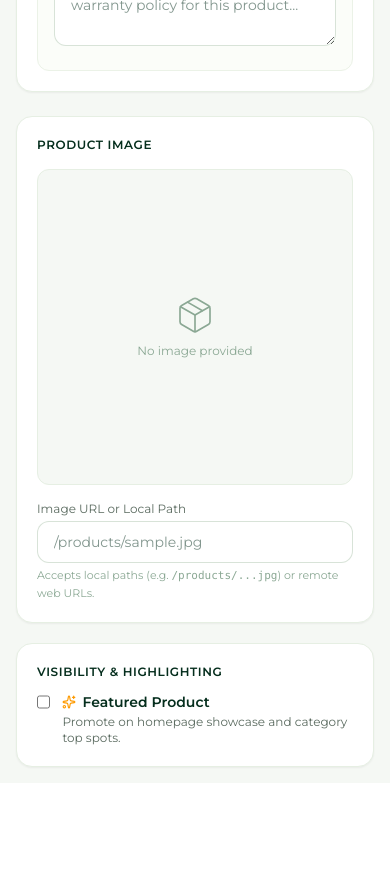
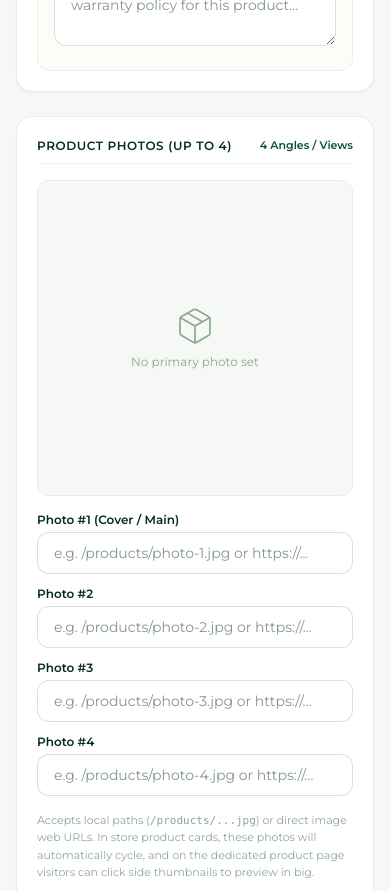
Before and after one commit to krishnendupdinesh/uppiliees-ecom, a Next.js app: page /admin/products/new in a window 390 px wide. Shown: the part 1640-2531 px from the top of the page. Before the commit the page ends 2423 px from the top, so only its background shows below. Built offline with nearby package versions, Linux system fonts and the light colour scheme; no server answers.

Commit message:
feat(products): support up to 4 photos per product with auto-changing card slideshow and interactive side-thumbnail gallery on product detail page

```diff
--- a/app/api/products/[id]/route.ts
+++ b/app/api/products/[id]/route.ts
@@ -24,6 +24,7 @@ export async function PUT(req: NextRequest, { params }: { params: Promise<{ id:
       mrp: body.mrp,
       stock: body.stock,
       image: body.image,
+      images: body.images,
       description: body.description,
       featured: body.featured,
       benefits: body.benefits,
--- a/app/api/products/route.ts
+++ b/app/api/products/route.ts
@@ -21,6 +21,7 @@ export async function POST(req: NextRequest) {
       mrp: body.mrp,
       stock: body.stock,
       image: body.image,
+      images: body.images,
       description: body.description,
       featured: body.featured,
       benefits: body.benefits,
--- a/app/products/[slug]/page.tsx
+++ b/app/products/[slug]/page.tsx
@@ -5,6 +5,7 @@ import { notFound } from "next/navigation";
 import ProductActions from "@/components/ProductActions";
 import ProductCard from "@/components/ProductCard";
 import ProductImage from "@/components/ProductImage";
+import ProductGallery from "@/components/ProductGallery";
 import ProductTabs, { type ProductTab } from "@/components/ProductTabs";
 import WishlistButton from "@/components/WishlistButton";
 
@@ -645,6 +646,11 @@ export default async function ProductPage({ params }: { params: Params }) {
     },
   ];
 
+  // Merge multiple images from custom details if available
+  if (customDetails?.images && Array.isArray(customDetails.images)) {
+    (product as any).images = customDetails.images;
+  }
+
   return (
     <div className="min-h-screen bg-white text-gray-900 pb-20 sm:pb-8">
       <main className="max-w-7xl mx-auto px-4 sm:px-6 py-8">
@@ -663,35 +669,13 @@ export default async function ProductPage({ params }: { params: Params }) {
 
         {/* Main Product */}
         <section className="grid gap-8 lg:grid-cols-2 lg:gap-12">
-          {/* Image */}
+          {/* Gallery with Small Side Images & Big Preview */}
           <div className="relative h-fit">
-            <div className="relative overflow-hidden rounded-xl border border-gray-200 bg-gray-50">
-              <ProductImage product={product} />
-
-              {discount > 0 && (
-                <span className="absolute top-4 left-4 bg-[#C7E900] text-[#063D27] font-bold text-sm px-3 py-2 rounded">
-                  {discount}% OFF
-                </span>
-              )}
-
-              <div className="absolute top-4 right-4 z-10">
-                <WishlistButton
-                  item={{
-                    id: product.id,
-                    name: product.name,
-                    description: product.description,
-                    price: product.price,
-                    originalPrice:
-                      product.mrp > product.price ? product.mrp : undefined,
-                    image:
-                      (product as any).image || `/products/${product.slug}.jpg`,
-                    alt: product.name,
-                    href: productHref(collection, product),
-                  }}
-                  size={24}
-                />
-              </div>
-            </div>
+            <ProductGallery
+              product={product}
+              discount={discount}
+              wishlistHref={productHref(collection, product)}
+            />
           </div>
 
           {/* Product Information */}
--- /dev/null
+++ b/components/ProductGallery.tsx
@@ -0,0 +1,112 @@
+"use client";
+
+import { useState } from "react";
+import Image from "next/image";
+import WishlistButton from "@/components/WishlistButton";
+import type { Product } from "@/data/products";
+
+type Props = {
+  product: Product & { images?: string[]; image?: string };
+  discount?: number;
+  wishlistHref: string;
+};
+
+export default function ProductGallery({ product, discount = 0, wishlistHref }: Props) {
+  const defaultMain = (product as any).image || `/products/${product.slug}.jpg`;
+
+  // Extract up to 4 images
+  const rawList: string[] = Array.isArray((product as any).images) && (product as any).images.length > 0
+    ? (product as any).images
+    : [defaultMain];
+
+  const validImages = rawList.filter(Boolean).slice(0, 4);
+  const images = validImages.length > 0 ? validImages : [defaultMain];
+
+  const [selectedIdx, setSelectedIdx] = useState(0);
+  const [failedImgs, setFailedImgs] = useState<Record<number, boolean>>({});
+
+  const currentImage = images[selectedIdx] || defaultMain;
+  const isFailed = failedImgs[selectedIdx];
+
+  const wishlistItem = {
+    id: product.id,
+    name: product.name,
+    description: product.description,
+    price: product.price,
+    originalPrice: product.mrp > product.price ? product.mrp : undefined,
+    image: currentImage,
+    alt: product.name,
+    href: wishlistHref,
+  };
+
+  return (
+    <div className="flex flex-col-reverse sm:flex-row gap-4 items-start">
+      {/* Side Thumbnails (small on side on tablet/desktop, horizontal below on small screens) */}
+      {images.length > 1 && (
+        <div className="flex sm:flex-col gap-2.5 overflow-x-auto sm:overflow-visible pb-1 sm:pb-0 w-full sm:w-20 shrink-0">
+          {images.map((img, idx) => {
+            const isSelected = idx === selectedIdx;
+            const thumbFailed = failedImgs[idx];
+
+            return (
+              <button
+                key={idx}
+                type="button"
+                onClick={() => setSelectedIdx(idx)}
+                className={`relative h-18 w-18 sm:h-20 sm:w-20 shrink-0 overflow-hidden rounded-xl border-2 transition-all cursor-pointer ${
+                  isSelected
+                    ? "border-[#07552F] ring-2 ring-[#07552F]/20 shadow-xs scale-102"
+                    : "border-gray-200 hover:border-gray-400 opacity-75 hover:opacity-100"
+                }`}
+                title={`View image ${idx + 1}`}
+              >
+                {thumbFailed ? (
+                  <div className="flex h-full w-full items-center justify-center bg-[#F4F8F1] text-[11px] font-semibold text-[#07552F]">
+                    #{idx + 1}
+                  </div>
+                ) : (
+                  <img
+                    src={img}
+                    alt={`${product.name} thumb ${idx + 1}`}
+                    onError={() => setFailedImgs((m) => ({ ...m, [idx]: true }))}
+                    className="h-full w-full object-cover"
+                  />
+                )}
+              </button>
+            );
+          })}
+        </div>
+      )}
+
+      {/* Main Big Image Preview */}
+      <div className="relative flex-1 w-full overflow-hidden rounded-2xl border border-gray-200 bg-gray-50 aspect-square flex items-center justify-center shadow-xs">
+        {isFailed ? (
+          <div className="flex flex-col items-center justify-center p-6 text-center">
+            <span className="text-base font-semibold text-[#07552F]">{product.name}</span>
+            <span className="text-xs text-gray-400 mt-1">Image #{selectedIdx + 1}</span>
+          </div>
+        ) : (
+          <img
+            key={currentImage}
+            src={currentImage}
+            alt={product.name}
+            onError={() => setFailedImgs((m) => ({ ...m, [selectedIdx]: true }))}
+            className="w-full h-full object-cover transition-opacity duration-300"
+          />
+        )}
+
+        {/* Discount Badge */}
+        {discount > 0 && (
+          <span className="absolute top-4 left-4 bg-[#C7E900] text-[#063D27] font-bold text-sm px-3 py-1.5 rounded-lg shadow-2xs">
+            {discount}% OFF
+          </span>
+        )}
+
+        {/* Wishlist Button */}
+        <div className="absolute top-4 right-4 z-10">
+          <WishlistButton item={wishlistItem} size={24} />
+        </div>
+      </div>
+    </div>
+  );
+}
--- a/components/ProductImage.tsx
+++ b/components/ProductImage.tsx
@@ -1,24 +1,70 @@
 "use client";
 
-import { useState } from "react";
+import { useEffect, useState } from "react";
 import type { Product } from "@/data/products";
 
-/* Shows the product name on a soft green box if the image is missing */
-export default function ProductImage({ product }: { product: Product }) {
-  const [failed, setFailed] = useState(false);
-  const src = (product as any).image || `/products/${product.slug}.jpg`;
+export default function ProductImage({
+  product,
+  autoChange = true,
+}: {
+  product: Product & { images?: string[]; image?: string };
+  autoChange?: boolean;
+}) {
+  const [failed, setFailed] = useState<Record<number, boolean>>({});
+  const [activeIdx, setActiveIdx] = useState(0);
+
+  // Gather up to 4 images
+  const defaultMain = (product as any).image || `/products/${product.slug}.jpg`;
+  const rawList: string[] = Array.isArray((product as any).images) && (product as any).images.length > 0
+    ? (product as any).images
+    : [defaultMain];
+
+  // Filter empty and take up to 4
+  const validImages = rawList.filter(Boolean).slice(0, 4);
+  const images = validImages.length > 0 ? validImages : [defaultMain];
+
+  // Auto-changing slideshow for Product Card when there are multiple photos
+  useEffect(() => {
+    if (!autoChange || images.length <= 1) return;
+
+    const timer = setInterval(() => {
+      setActiveIdx((prev) => (prev + 1) % images.length);
+    }, 2800); // changes smoothly every 2.8 seconds
+
+    return () => clearInterval(timer);
+  }, [autoChange, images.length]);
+
+  const currentSrc = images[activeIdx] || defaultMain;
+  const isFailed = failed[activeIdx];
 
   return (
-    <div className="aspect-square bg-[#F4F8F1] flex items-center justify-center overflow-hidden">
-      {failed ? (
-        <span className="px-4 text-center text-sm font-medium text-[#07552F]">{product.name}</span>
+    <div className="relative aspect-square bg-[#F4F8F1] flex items-center justify-center overflow-hidden">
+      {isFailed ? (
+        <span className="px-4 text-center text-sm font-medium text-[#07552F]">
+          {product.name}
+        </span>
       ) : (
         <img
-          src={src}
-          alt={product.name}
-          onError={() => setFailed(true)}
-          className="w-full h-full object-cover group-hover:scale-105 transition duration-300"
+          key={currentSrc}
+          src={currentSrc}
+          alt={`${product.name} image ${activeIdx + 1}`}
+          onError={() => setFailed((f) => ({ ...f, [activeIdx]: true }))}
+          className="w-full h-full object-cover transition-all duration-700 ease-in-out group-hover:scale-105"
         />
+      )}
+
+      {/* Subtle indicator dots on product card if multiple photos */}
+      {images.length > 1 && (
+        <div className="absolute bottom-2 left-1/2 -translate-x-1/2 flex items-center gap-1 z-10 px-2 py-0.5 rounded-full bg-black/20 backdrop-blur-xs">
+          {images.map((_, i) => (
+            <span
+              key={i}
+              className={`h-1.5 rounded-full transition-all duration-300 ${
+                i === activeIdx ? "w-3 bg-white" : "w-1.5 bg-white/60"
+              }`}
+            />
+          ))}
+        </div>
       )}
     </div>
   );
--- a/components/admin/ProductForm.tsx
+++ b/components/admin/ProductForm.tsx
@@ -33,6 +33,7 @@ export default function ProductForm({ product }: Props) {
     mrp: product?.mrp ?? 0,
     stock: product?.stock ?? 25,
     image: product?.image ?? "",
+    images: (product?.images && product.images.length > 0 ? product.images : [product?.image ?? ""]).slice(0, 4),
     description: product?.description ?? "",
     featured: product?.featured ?? false,
 
@@ -61,7 +62,7 @@ export default function ProductForm({ product }: Props) {
       .catch(() => {});
   }, [product]);
 
-  const set = (k: string, v: string | number | boolean) => setForm((f) => ({ ...f, [k]: v }));
+  const set = (k: string, v: string | number | boolean | string[]) => setForm((f) => ({ ...f, [k]: v }));
 
   // Helper to handle text or markdown file uploads into a text field
   const handleFileUpload = (field: "description" | "benefits" | "howToUse" | "ingredients" | "returnPolicy") => {
@@ -90,6 +91,9 @@ export default function ProductForm({ product }: Props) {
 
     try {
       const selectedCat = categories.find((c) => c.id === Number(form.category_id));
+      const imageList = (form.images || []).map((s) => s.trim()).filter(Boolean);
+      const primaryImage = imageList[0] || form.image.trim() || undefined;
+
       const payload = {
         name: form.name.trim(),
         category_id: Number(form.category_id),
@@ -97,7 +101,8 @@ export default function ProductForm({ product }: Props) {
         price: Number(form.price),
         mrp: Number(form.mrp || form.price),
         stock: Number(form.stock),
-        image: form.image.trim() || undefined,
+        image: primaryImage,
+        images: imageList.length > 0 ? imageList : primaryImage ? [primaryImage] : [],
         description: form.description.trim() || undefined,
         featured: Boolean(form.featured),
 
@@ -404,36 +409,70 @@ export default function ProductForm({ product }: Props) {
 
         {/* Right Column: Visuals & Badges */}
         <div className="space-y-5">
-          {/* Image Card & Live Preview */}
+          {/* 4 Photos Setup & Live Previews */}
           <div className="rounded-2xl border border-[#E6EFE3] bg-white p-5 shadow-xs space-y-4">
-            <label className={labelClass}>Product Image</label>
+            <div className="flex items-center justify-between border-b border-[#F0F5EE] pb-2">
+              <label className={labelClass}>Product Photos (Up to 4)</label>
+              <span className="text-[11px] font-semibold text-[#07552F]">
+                4 Angles / Views
+              </span>
+            </div>
 
+            {/* Main Primary Image Preview */}
             <div className="relative aspect-square w-full overflow-hidden rounded-xl bg-[#F5F8F4] border border-[#E6EFE3] flex items-center justify-center">
-              {form.image ? (
-                <Image
-                  src={form.image}
+              {form.images[0] || form.image ? (
+                <img
+                  src={form.images[0] || form.image}
                   alt="Preview"
-                  fill
-                  className="object-cover"
+                  className="w-full h-full object-cover"
                 />
               ) : (
                 <div className="flex flex-col items-center justify-center text-[#8BA894] p-4 text-center">
                   <Package className="h-10 w-10 mb-2 stroke-1" />
-                  <span className="text-xs">No image provided</span>
+                  <span className="text-xs">No primary photo set</span>
                 </div>
               )}
             </div>
 
-            <div>
-              <label className="text-xs text-[#5b6b60] mb-1 block">Image URL or Local Path</label>
-              <input
-                value={form.image}
-                onChange={(e) => set("image", e.target.value)}
-                placeholder="/products/sample.jpg"
-                className={inputClass}
-              />
-              <p className="mt-1 text-[11px] text-[#8BA894]">
-                Accepts local paths (e.g. <code>/products/...jpg</code>) or remote web URLs.
+            {/* Inputs for 4 Photo URLs or Local Paths */}
+            <div className="space-y-3">
+              {[0, 1, 2, 3].map((idx) => (
+                <div key={idx} className="space-y-1">
+                  <div className="flex items-center justify-between">
+                    <span className="text-xs font-semibold text-[#052E1D]">
+                      Photo #{idx + 1} {idx === 0 && "(Cover / Main)"}
+                    </span>
+                    {form.images[idx] && (
+                      <button
+                        type="button"
+                        onClick={() => {
+                          const updated = [...form.images];
+                          updated[idx] = "";
+                          set("images", updated);
+                          if (idx === 0) set("image", updated[1] || "");
+                        }}
+                        className="text-[11px] text-red-500 hover:underline"
+                      >
+                        Clear
+                      </button>
+                    )}
+                  </div>
+                  <input
+                    value={form.images[idx] || ""}
+                    onChange={(e) => {
+                      const updated = [...(form.images || [])];
+                      updated[idx] = e.target.value;
+                      set("images", updated);
+                      if (idx === 0) set("image", e.target.value);
+                    }}
+                    placeholder={`e.g. /products/photo-${idx + 1}.jpg or https://...`}
+                    className={inputClass}
+                  />
+                </div>
+              ))}
+
+              <p className="pt-1 text-[11px] text-[#8BA894]">
+                Accepts local paths (<code>/products/...jpg</code>) or direct image web URLs. In store product cards, these photos will automatically cycle, and on the dedicated product page visitors can click side thumbnails to preview in big.
               </p>
             </div>
           </div>
--- a/lib/admin/productsStore.ts
+++ b/lib/admin/productsStore.ts
@@ -38,7 +38,8 @@ export function saveCustomProduct(p: Partial<Product> & { name: string }): Produ
     price: Number(p.price || 0),
     mrp: Number(p.mrp || p.price || 0),
     stock: Number(p.stock ?? 25),
-    image: p.image || "/products/kerala-handloom-sarees.jpg",
+    image: p.image || (p.images && p.images[0]) || "/products/kerala-handloom-sarees.jpg",
+    images: Array.isArray(p.images) && p.images.length > 0 ? p.images : (p.image ? [p.image] : []),
     description: p.description || "",
     featured: Boolean(p.featured),
     createdAt: p.createdAt || new Date().toISOString(),
--- a/lib/admin/types.ts
+++ b/lib/admin/types.ts
@@ -6,6 +6,7 @@ export type Product = {
   mrp: number;
   stock: number;
   image: string;
+  images?: string[];
   description: string;
   featured: boolean;
   createdAt: string;
```
